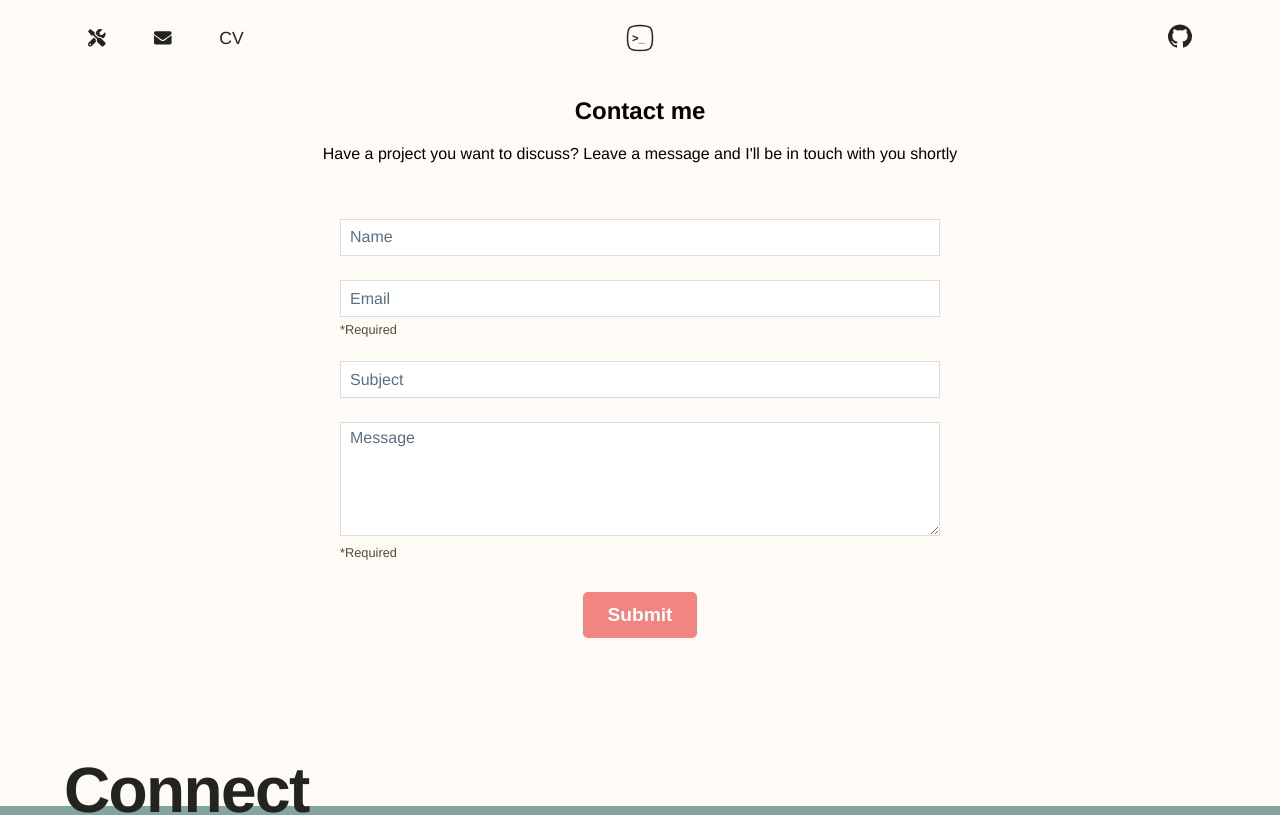
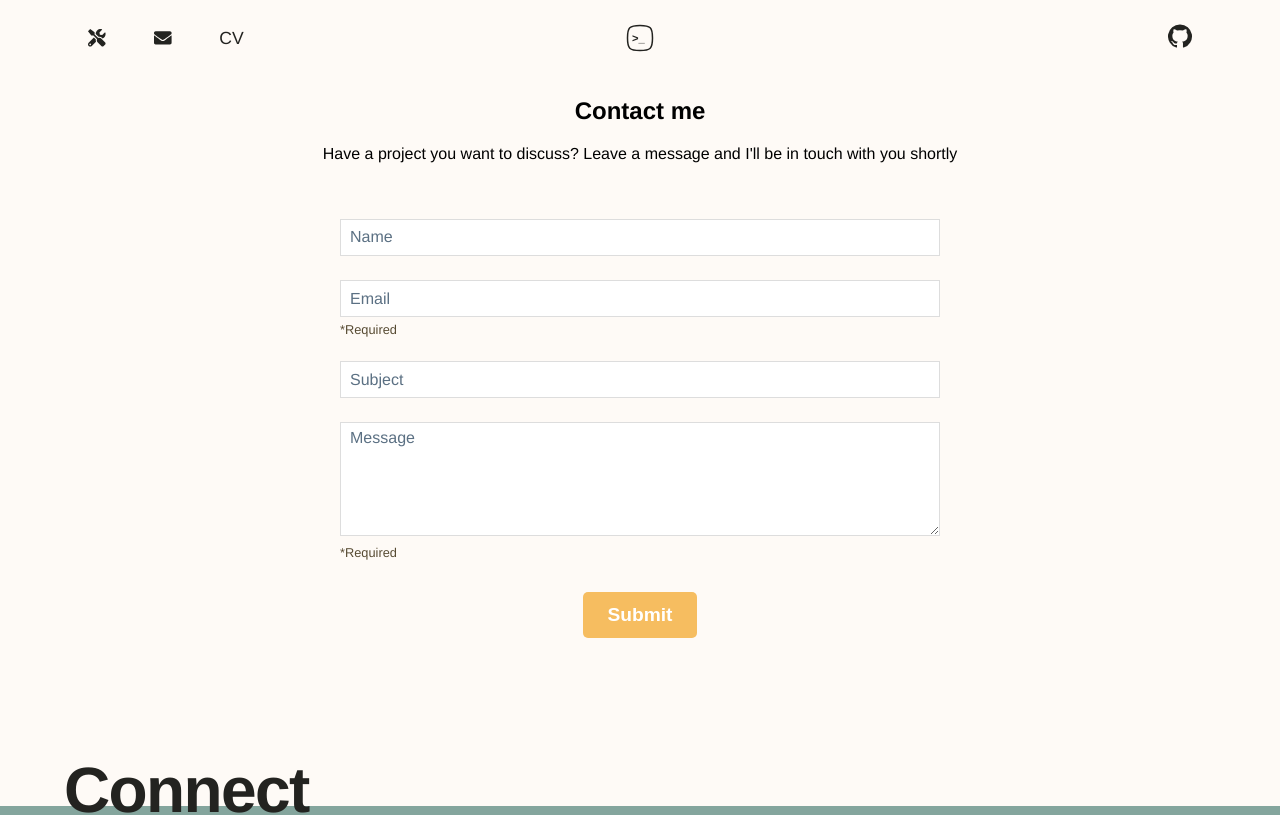
Before and after one commit to vtrofin/personal-website, a Vue app: page /contact in a window 1280 px wide. Shown: the top 815 px of the page. Built offline with nearby package versions, Linux system fonts and the light colour scheme.

Commit message:
fix submit button color

```diff
--- a/src/pages/Contact.vue
+++ b/src/pages/Contact.vue
@@ -226,6 +226,7 @@ label {
   width: 100%;
   box-sizing: border-box;
   line-height: 1.2rem;
+  font-family: inherit;
 }
 .input-container .input-label {
   position: absolute;
@@ -294,7 +295,7 @@ button[type='submit'] {
   align-self: center;
   font-size: 1.2rem;
   font-weight: 700;
-  background-color: var(--red);
+  background-color: var(--yellow);
   color: var(--white);
   border: none;
   border-radius: var(--base-border);
@@ -306,7 +307,7 @@ button[type='submit'] {
 
 button[type='submit']:hover,
 button[type='submit']:focus {
-  background-color: var(--yellow);
+  filter: brightness(0.9);
   transition: all 0.3s ease-in;
 }
 
```
